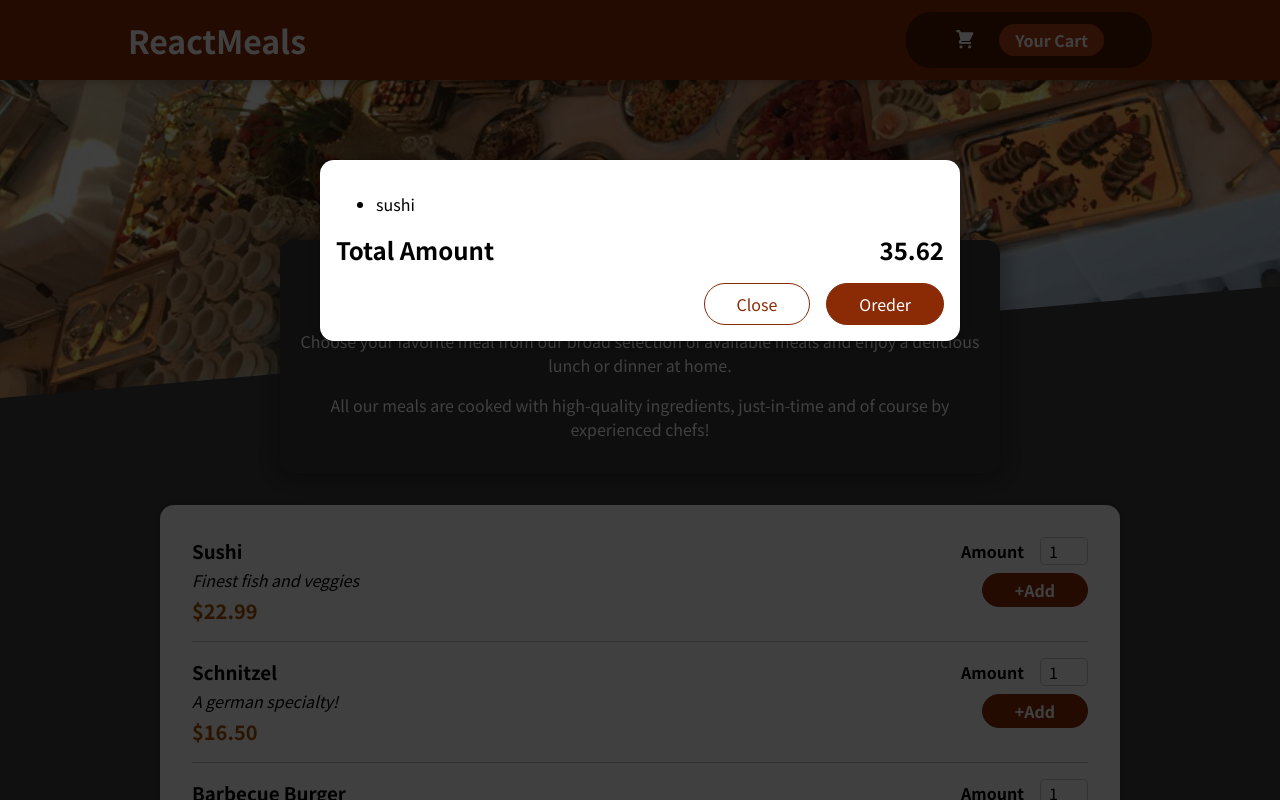
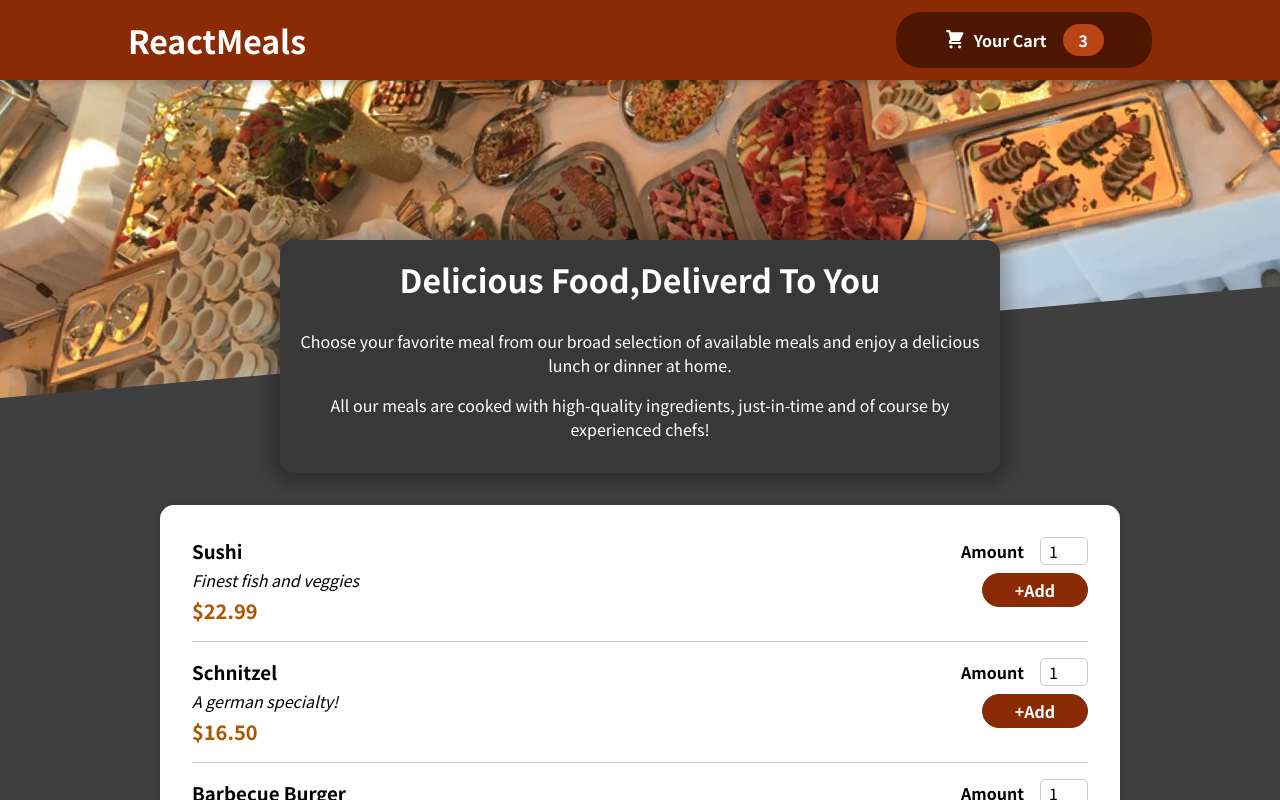
Before and after one commit to 1M-GA5/HeaderOfRestaurantApp, a React (Create React App) app: page / in a window 1280 px wide. Shown: the top 800 px of the page. Built offline with nearby package versions, Linux system fonts and the light colour scheme.

Commit message:
Cart open and close

```diff
--- a/src/App.js
+++ b/src/App.js
@@ -1,18 +1,28 @@
-import { Fragment } from "react";
-import Header from "./components/Layout/Header";
-import Meals from "./components/Meals/Meals";
-import Cart from "./components/Cart/Cart";
+import { Fragment, useState } from 'react';
+
+import Header from './components/Layout/Header';
+import Meals from './components/Meals/Meals';
+import Cart from './components/Cart/Cart';
 
 function App() {
+  const [cartIsShown, setCartIsShown] = useState(false);
+
+  const showCartHandler = () => {
+    setCartIsShown(true);
+  };
+
+  const hideCartHandler = () => {
+    setCartIsShown(false);
+  };
+
   return (
     <Fragment>
-          <Cart />
-         <Header />
-         <main>
-           <Meals />
-         </main>
+      {cartIsShown && <Cart onClose={hideCartHandler} />}
+      <Header onShowCart={showCartHandler} />
+      <main>
+        <Meals />
+      </main>
     </Fragment>
-
   );
 }
 
--- a/src/components/Cart/Cart.js
+++ b/src/components/Cart/Cart.js
@@ -1,21 +1,30 @@
-import React from 'react';
+import Modal from '../UI/Modal';
 import classes from './Cart.module.css';
-import Modal from '../UI/Modal';
 
-function Cart(props) {
-    const cartItems =<ul className={classes['cart-item']}  >{[{id:'c1',name:'sushi',amount:2,price:12.99}].map((item)=>(<li>{item.name}</li>))}</ul>
+const Cart = (props) => {
+  const cartItems = (
+    <ul className={classes['cart-items']}>
+      {[{ id: 'c1', name: 'Sushi', amount: 2, price: 12.99 }].map((item) => (
+        <li>{item.name}</li>
+      ))}
+    </ul>
+  );
+
   return (
-    <Modal>{cartItems}
+    <Modal onClose={props.onClose}>
+      {cartItems}
       <div className={classes.total}>
         <span>Total Amount</span>
         <span>35.62</span>
       </div>
       <div className={classes.actions}>
-            <button className={classes['button--alt']}>Close</button>
-            <button className={classes.button}>Oreder</button>
+        <button className={classes['button--alt']} onClick={props.onClose}>
+          Close
+        </button>
+        <button className={classes.button}>Order</button>
       </div>
     </Modal>
-  )
-}
+  );
+};
 
 export default Cart;
--- a/src/components/Layout/Header.js
+++ b/src/components/Layout/Header.js
@@ -1,20 +1,21 @@
-import { Fragment } from "react";
- import mealsImage from '../../assets/meals.jpg'
-import classes from './Header.module.css'
-import HeaderCartButton from "./HeaderCartButton";
+import { Fragment } from 'react';
 
-function Header() {
-  return <Fragment>
-     <header className={classes.header}>
+import HeaderCartButton from './HeaderCartButton';
+import mealsImage from '../../assets/meals.jpg';
+import classes from './Header.module.css';
+
+const Header = (props) => {
+  return (
+    <Fragment>
+      <header className={classes.header}>
         <h1>ReactMeals</h1>
-        <HeaderCartButton />
-     </header>
-     <div className={classes ['main-image']}>
-        <img src={mealsImage} alt='img-logo'/>
-     </div>
-  </Fragment>
+        <HeaderCartButton onClick={props.onShowCart} />
+      </header>
+      <div className={classes['main-image']}>
+        <img src={mealsImage} alt='A table full of delicious food!' />
+      </div>
+    </Fragment>
+  );
+};
 
-
-}
-
-export default Header
+export default Header;
--- a/src/components/Layout/HeaderCartButton.js
+++ b/src/components/Layout/HeaderCartButton.js
@@ -1,17 +1,16 @@
- import React from 'react'
- import CartIcon from '../Cart/CartIcon'
- import classes from './HeaderCartButton.module.css';
+import CartIcon from '../Cart/CartIcon';
+import classes from './HeaderCartButton.module.css';
 
- function HeaderCartButton() {
-   return <button className={classes.button}>
-        <span className={classes.icon}>
-            <CartIcon />
-        </span>
-        <span className={classes.badge }>Your Cart</span>
-        <span>
+const HeaderCartButton = (props) => {
+  return (
+    <button className={classes.button} onClick={props.onClick}>
+      <span className={classes.icon}>
+        <CartIcon />
+      </span>
+      <span>Your Cart</span>
+      <span className={classes.badge}>3</span>
+    </button>
+  );
+};
 
-        </span>
-   </button>
- }
-
- export default HeaderCartButton
+export default HeaderCartButton;
--- a/src/components/UI/Modal.js
+++ b/src/components/UI/Modal.js
@@ -1,27 +1,32 @@
-import React, { Fragment } from 'react'
+import { Fragment } from 'react';
 import ReactDOM from 'react-dom';
+
 import classes from './Modal.module.css';
 
-const Backdrop = props =>{
-    return <div className={classes.backdrop} />
-}
+const Backdrop = (props) => {
+  return <div className={classes.backdrop} onClick={props.onClose}/>;
+};
 
+const ModalOverlay = (props) => {
+  return (
+    <div className={classes.modal}>
+      <div className={classes.content}>{props.children}</div>
+    </div>
+  );
+};
 
-const ModalOverlay = props =>{
-    return <div className={classes.modal}>
-        <div className={classes.content}>{props.children}</div>
-    </div>
-}
+const portalElement = document.getElementById('overlays');
 
-const portalElement = document.getElementById('overlays')
+const Modal = (props) => {
+  return (
+    <Fragment>
+      {ReactDOM.createPortal(<Backdrop onClose={props.onClose} />, portalElement)}
+      {ReactDOM.createPortal(
+        <ModalOverlay>{props.children}</ModalOverlay>,
+        portalElement
+      )}
+    </Fragment>
+  );
+};
 
-function Modal(props) {
-  return (
-  <Fragment>
-    {ReactDOM.createPortal(<Backdrop/>,portalElement)}
-    {ReactDOM.createPortal(<ModalOverlay>{props.children}</ModalOverlay>,portalElement)}
-  </Fragment>
-  )
-}
-
-export default Modal
+export default Modal;
```
Lines whose indentation alone changed are shown as unchanged.
